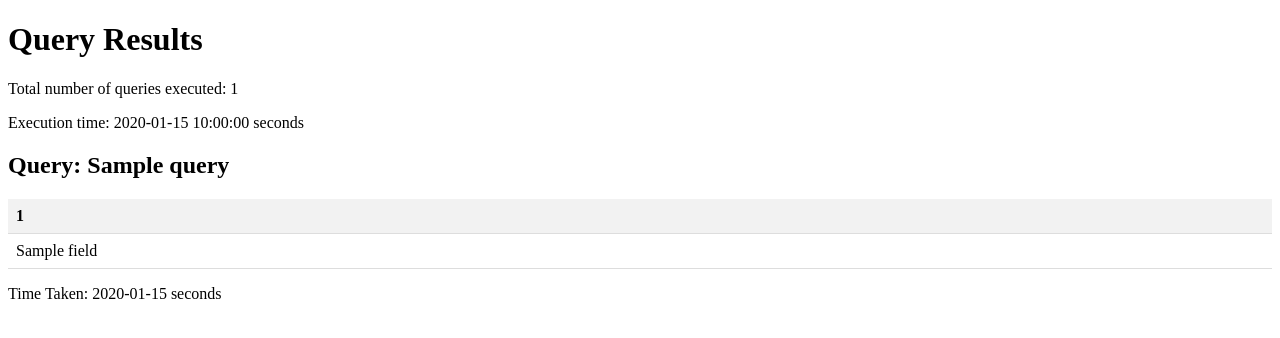
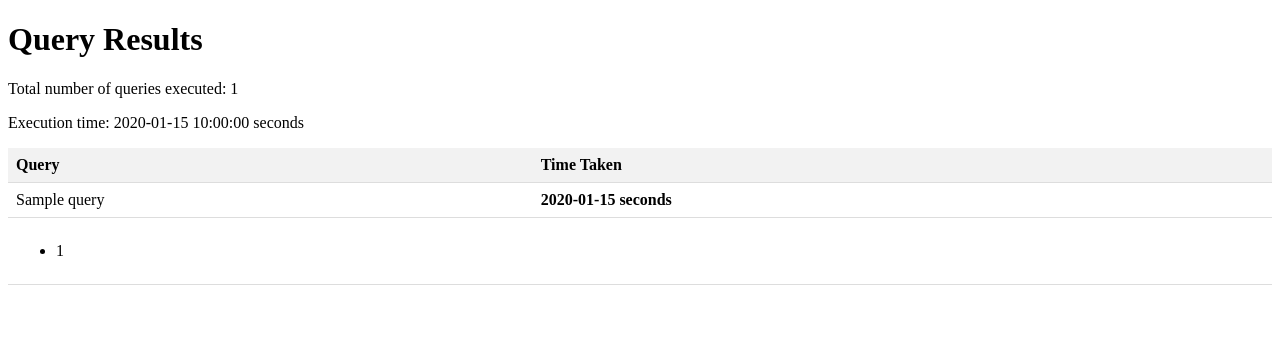
Before and after one commit to prathikh1998/PresentGraphs, a Flask app: template templates/results.html in a window 1280 px wide. Shown: the top 338 px of the page. Run offline with Flask 3, Linux system fonts and the light colour scheme; the template is opened without the code that fills it: most values are stand-ins (such as "Sample title", 1, 10 or a date in 2020).

Commit message:
Update results.html

```diff
--- a/templates/results.html
+++ b/templates/results.html
@@ -29,23 +29,27 @@
     <p>Total number of queries executed: {{ num_queries }}</p>
     <p>Execution time: {{ execution_time }} seconds</p>
 
-    {% for query, query_time, results in query_results %}
-        <h2>Query: {{ query }}</h2>
-        <table>
-            <tr>
-                {% for field in results[0] %}
-                    <th>{{ field[0] }}</th>
-                {% endfor %}
-            </tr>
-            {% for row in results %}
-                <tr>
-                    {% for field in row %}
-                        <td>{{ field }}</td>
+    <table>
+        <tr>
+            <th>Query</th>
+            <th>Time Taken</th>
+        </tr>
+
+        {% for query, query_time, results in query_results %}
+        <tr>
+            <td>{{ query }}</td>
+            <td class="query-time">{{ query_time }} seconds</td>
+        </tr>
+        <tr>
+            <td colspan="2">
+                <ul>
+                    {% for result in results %}
+                    <li>{{ result[0] }}</li>
                     {% endfor %}
-                </tr>
-            {% endfor %}
-        </table>
-        <p>Time Taken: {{ query_time }} seconds</p>
-    {% endfor %}
+                </ul>
+            </td>
+        </tr>
+        {% endfor %}
+    </table>
 </body>
 </html>
```
